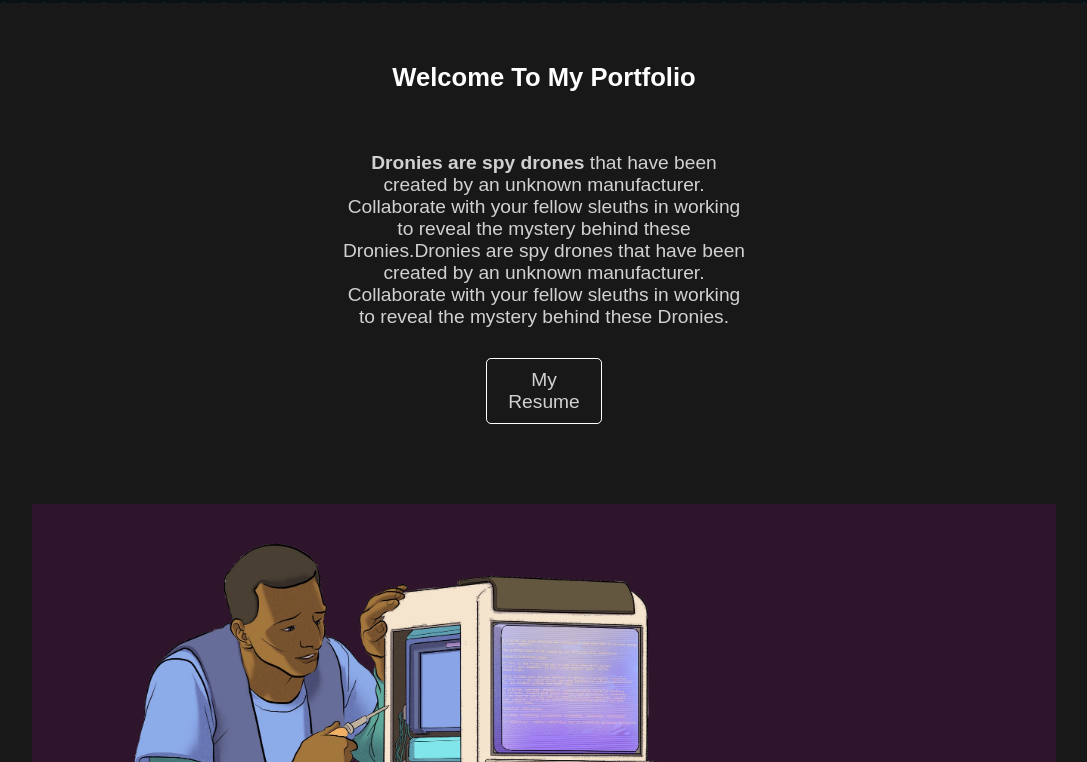
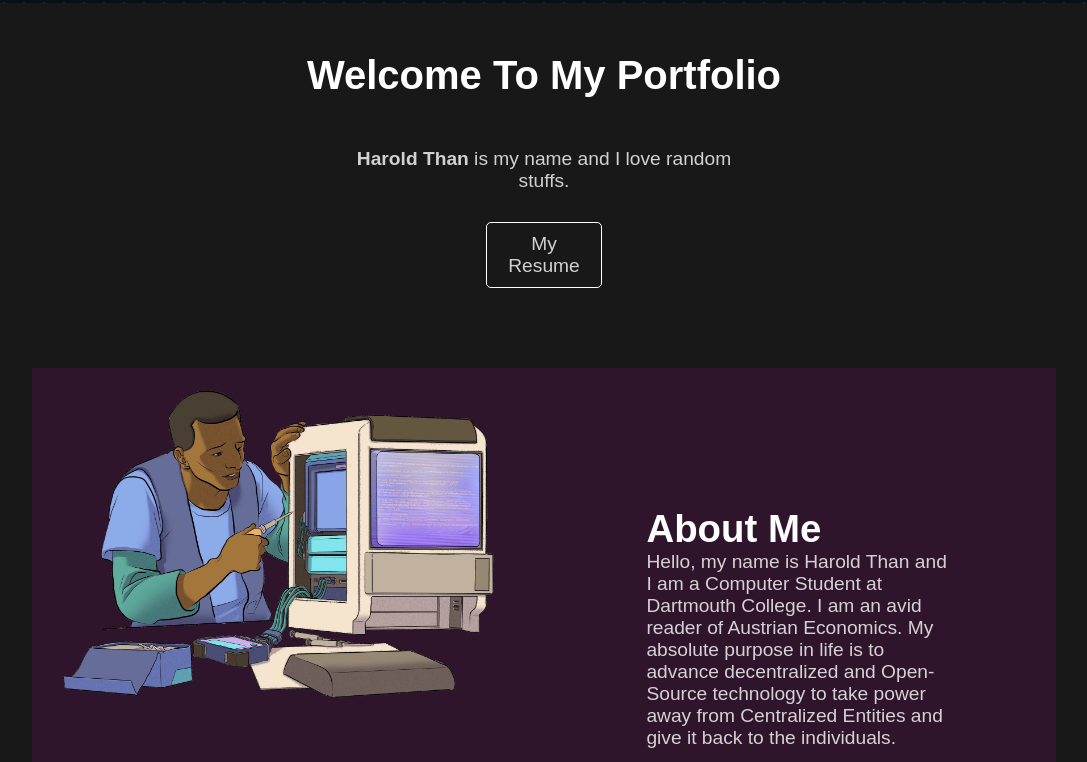
Before and after one commit to thanvinhbaohoang/EthereumOrgLandingPage, a plain HTML site: page index.html in a window 1280 px wide. Shown: the part 797-1559 px from the top of the page, without its empty margins (96-1183 px from the left). Drawn offline with Linux system fonts and the light colour scheme; a web font is replaced by a local one.

Commit message:
Fixed Scaling Problem

```diff
--- a/index.html
+++ b/index.html
@@ -85,16 +85,13 @@
     <div class ="home">
         <div class="home-left">
             <div class = "home-header-container">
-                <h1> Welcome To My <span class = "highlight">Portfolio</span></h1>
+                <h1> Welcome To My Portfolio</h1>
             </div>
 
             <div class = "cta">
 
                 <div class ="description">
-                    <p> <b>Dronies are spy drones</b> that have been created by an unknown manufacturer. Collaborate with your fellow sleuths in working to reveal the mystery behind these Dronies.Dronies are spy drones that have been created by
-                        an unknown manufacturer. Collaborate with your
-                        fellow sleuths in working to reveal the mystery
-                        behind these Dronies.</p>
+                    <p> <b>Harold Than</b> is my name and I love random stuffs.</p>
                 </div>
             </div>
 
@@ -196,7 +193,7 @@
 
                 <input type="text" placeholder="Subject" class = "contact-subject">
 
-                <textarea placeholder="Message" class= "contact-message"> </textarea>
+                <textarea placeholder="Message" class= "contact-message"></textarea>
             </div>
 
 
--- a/style.css
+++ b/style.css
@@ -310,6 +310,7 @@ h1, h2, h3 {
 
 /* Floating Icons Section */
 .floating-icons i{
+    font-size: 56px;
     transition: 10s;
     color: rgba(255, 255, 255, 0.496);
 }
@@ -332,9 +333,6 @@ h1, h2, h3 {
     margin-top: 80px;
   }
 
-  .floating-icons div i{
-    font-size: 3vw;
-  }
   .floating-icons div:nth-child(1) {
     top: 25%;
     left: 25%;
@@ -449,10 +447,10 @@ h1, h2, h3 {
     color: rgb(255, 255, 255);
     display: flex;
     width: 100%;
-    font-size: 1vw;
+    font-size: 20px;
     text-align: center;
     justify-content: center;
-    padding:30px;
+    padding:20px;
     margin: 0;
 }
 
@@ -505,21 +503,27 @@ h1, h2, h3 {
     width: 80%;
     margin: auto;
     border-bottom: solid white 1px;
-    height: 720px;
+    height: 520px;
 }
 .about-section .about-right {
+    display: block;
     align-items: center;
-    width: 40%;
+    justify-content: center;
+    width: 30%;
     margin: auto;
 }
 
 .about-section .image-container {
+    display: block;
     width: 50%;
 }
 .about-section .image-container img{
+  top: 100px;
+    display: flex;
+    align-self: center;
     height: 70%;
-    padding: 10px 10px;
-    margin:auto;
+
+
 }
 
 .product-section{
@@ -564,7 +568,6 @@ h1, h2, h3 {
     display: flex;
     flex-wrap: wrap;
     flex-basis: auto;
-    height: 900px;
     justify-content: space-around;
 }
 
@@ -730,7 +733,7 @@ textarea{
 
 
 /* ......../ media query /.......... */
-
+/* Navbar Transition taken from https://codepen.io/alvarotrigo/pen/XWejzjR*/
 @media (max-width: 768px) {
   .navbar {
     opacity: 0.95;
```
